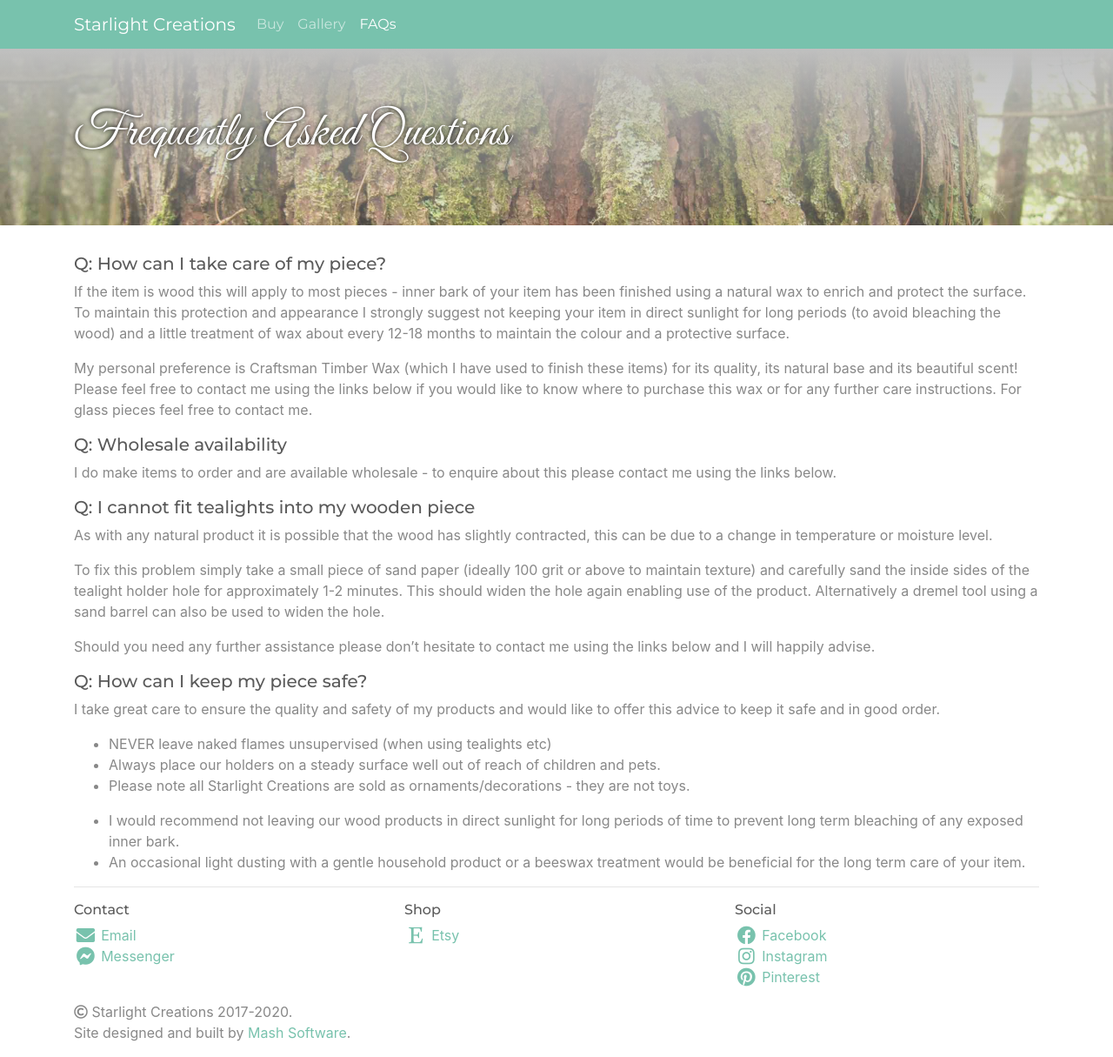
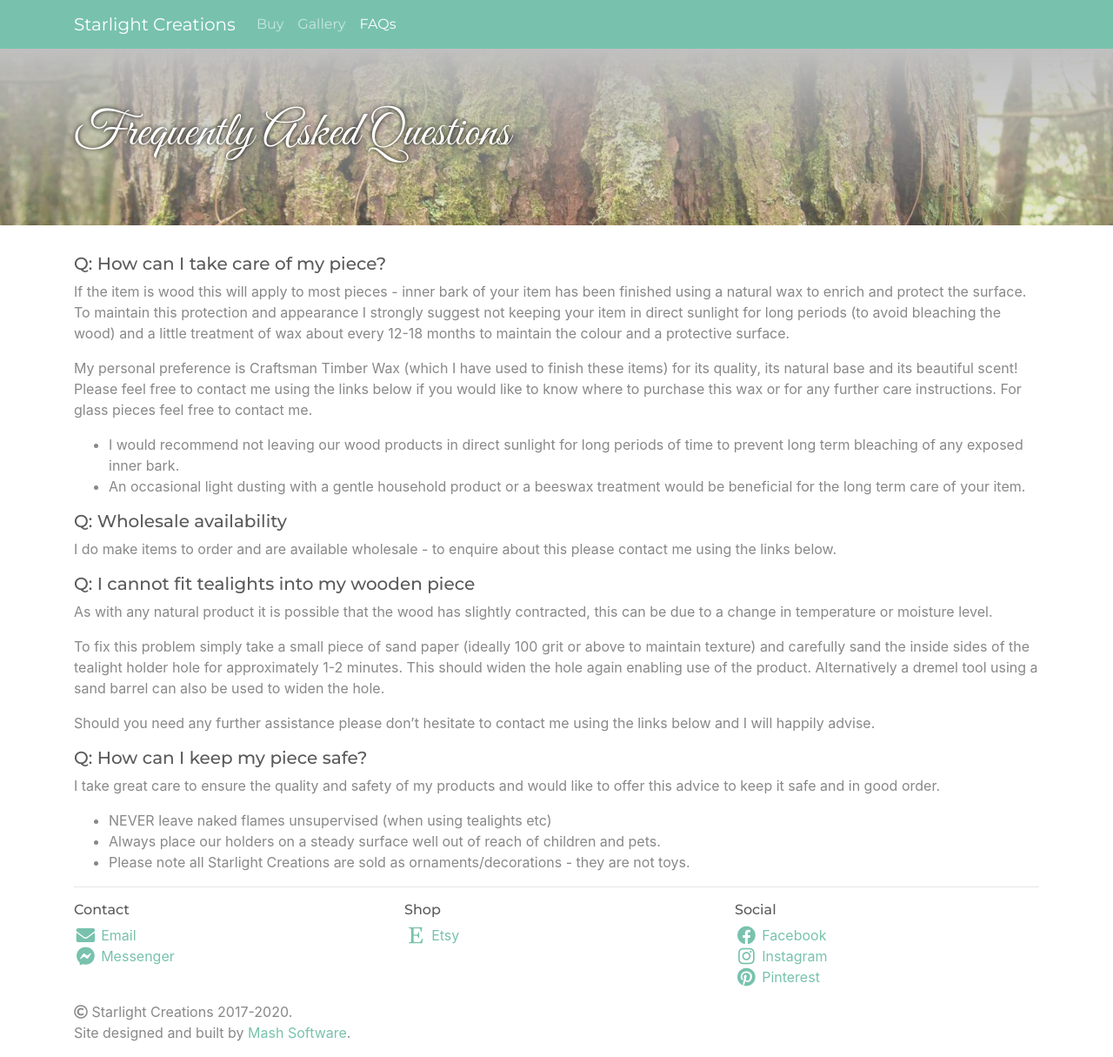
Before and after one commit to starlight-creations/starlight-creations.github.io, a Jekyll site: the page built from faqs.md, in a window 1280 px wide. Shown: the whole page at 87% size. Built offline with Jekyll 4.4.1, drawn with Linux system fonts in a browser that asks for light colours; nearby versions of some CDN libraries; part of the change alters nothing that is shown.

```diff
--- a/faqs.md
+++ b/faqs.md
@@ -8,6 +8,9 @@ permalink: /faqs
 If the item is wood this will apply to most pieces - inner bark of your item has been finished using a natural wax to enrich and protect the surface. To maintain this protection and appearance I strongly suggest not keeping your item in direct sunlight for long periods (to avoid bleaching the wood) and a little treatment of wax about every 12-18 months to maintain the colour and a protective surface.
 
 My personal preference is Craftsman Timber Wax (which I have used to finish these items) for its quality, its natural base and its beautiful scent! Please feel free to contact me using the links below if you would like to know where to purchase this wax or for any further care instructions. For glass pieces feel free to contact me.
+
+- I would recommend not leaving our wood products in direct sunlight for long periods of time to prevent long term bleaching of any exposed inner bark.
+- An occasional light dusting with a gentle household product or a beeswax treatment would be beneficial for the long term care of your item.
 
 ##### Q: Wholesale availability
 
@@ -28,6 +31,3 @@ I take great care to ensure the quality and safety of my products and would like
 - NEVER leave naked flames unsupervised (when using tealights etc)
 - Always place our holders on a steady surface well out of reach of children and pets.
 - Please note all Starlight Creations are sold as ornaments/decorations - they are not toys.
-
-- I would recommend not leaving our wood products in direct sunlight for long periods of time to prevent long term bleaching of any exposed inner bark.
-- An occasional light dusting with a gentle household product or a beeswax treatment would be beneficial for the long term care of your item.
```
